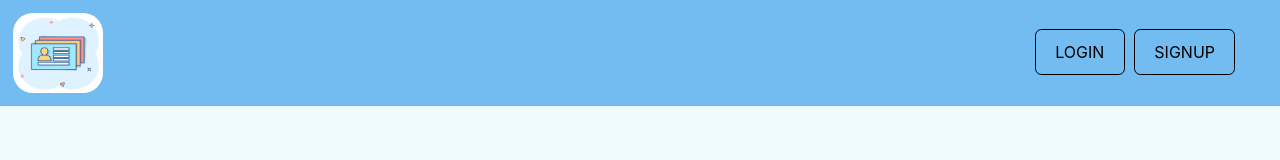
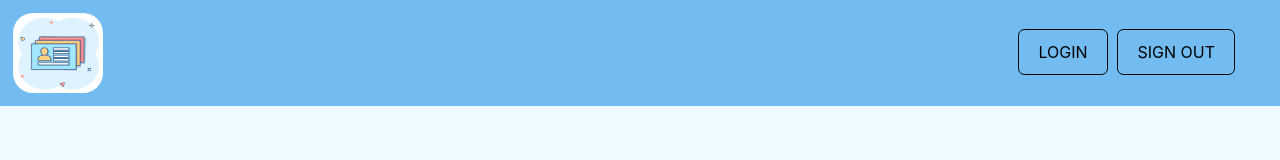
Before and after one commit to FaizShaikh0705/Resume-Builder, a React (Create React App) app: page / in a window 1280 px wide. Shown: the top 160 px of the page. Built offline with nearby package versions, Linux system fonts and the light colour scheme.

Commit message:
Login setup

```diff
--- a/package.json
+++ b/package.json
@@ -3,6 +3,8 @@
   "version": "0.1.0",
   "private": true,
   "dependencies": {
+    "@babel/core": "^7.21.0",
+    "@babel/preset-env": "^7.20.2",
     "@testing-library/jest-dom": "^5.16.5",
     "@testing-library/react": "^13.4.0",
     "@testing-library/user-event": "^13.5.0",
--- a/src/App.js
+++ b/src/App.js
@@ -1,4 +1,4 @@
-import React from "react";
+import React, { Fragment } from "react";
 import Header from "./components/Header/Header";
 // import Body from "./components/Body/Body";
 import Login from "./components/Login/Login"
@@ -8,16 +8,16 @@ import { BrowserRouter as Router, Routes, Route } from "react-router-dom";
 
 function App() {
   return (
-    <div className="App">
+
       <Router>
         <Routes>
-        <Route path="/Signup" element={<Signup/>} />
-          <Route path="/Login" element={<Login/>} />
-          <Route path="/" element={<Header />} />
-          {/* <Route path="/" element={<Body />} /> */}
+          <Route path="/login" element={<Login />} />
+          <Route path="/Signup" element={<Signup />} />
+          <Route path="*" element={<Header />} />
         </Routes>
       </Router>
-    </div>
+
+
   );
 }
 
--- a/src/components/Footer/Footer.jsx
+++ b/src/components/Footer/Footer.jsx
@@ -5,9 +5,9 @@ import './Footer.css'
 const Footer = () => {
     return (
         <section id="footer">
-            <div class="footer_container">
-                <div class="row">
-                    <div class="copy-r">
+            <div className="footer_container">
+                <div className="row">
+                    <div className="copy-r">
                         <p>&copy; 2022 - all rights reserved, Resume-Builder.</p>
                     </div>
                 </div>
--- a/src/components/Nav/Nav.jsx
+++ b/src/components/Nav/Nav.jsx
@@ -2,20 +2,27 @@ import React from 'react'
 import './Nav.css'
 import IMG1 from '../../assets/resumelogo.png'
 import { Link } from "react-router-dom";
+import { auth } from "../../firebase"
 
 
 const Nav = () => {
+
+        const logout = () => {
+            auth().signOut();
+        }
         return (
             <header className="navbar1">
                 <img src={IMG1} alt="logo_img" className='logo_img1' />
                 <div className="navbar_options">
                     <ul className='navbar_menu'>
                         <li><Link to="/Login" className='btn' target="_blank" rel="noopener noreferrer">LOGIN</Link></li>
-                    <li><Link to="/Signup" className='btn'target="_blank" rel="noopener noreferrer">SIGNUP</Link></li>
+                        <li><Link to="/Signout" className='btn' onClick={logout} >SIGN OUT</Link></li>
                     </ul>
                 </div>
             </header>
         )
+
+
 }
 
-export default Nav
+export default Nav;
```
Also changed, not shown: 1 other file (tests, documents, lock files or other folders). Lines whose indentation alone changed are shown as unchanged.
